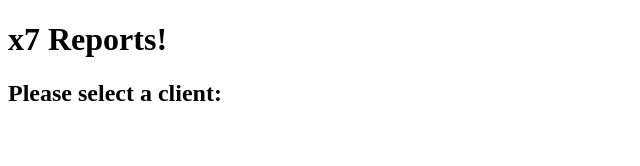
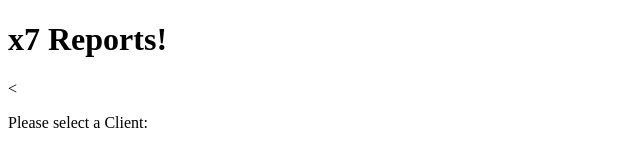
Before and after one commit to alexcerisola/coursera-repo, a plain HTML site: page index.html in a window 1280 px wide. Shown: the whole page, without its empty margins (0-640 px from the left). Drawn offline with Linux system fonts and the light colour scheme.

Commit message:
version new

```diff
--- a/index.html
+++ b/index.html
@@ -6,6 +6,6 @@
   </head>
   <body>
     <h1>x7 Reports!</h1>
-    <h2>Please select a client:</h2>
+    <<p>Please select a Client:</p>
   </body>
 </html>
```
